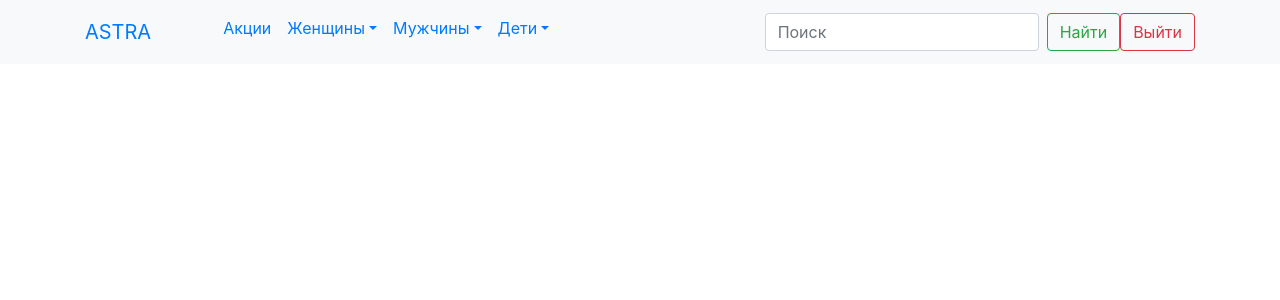
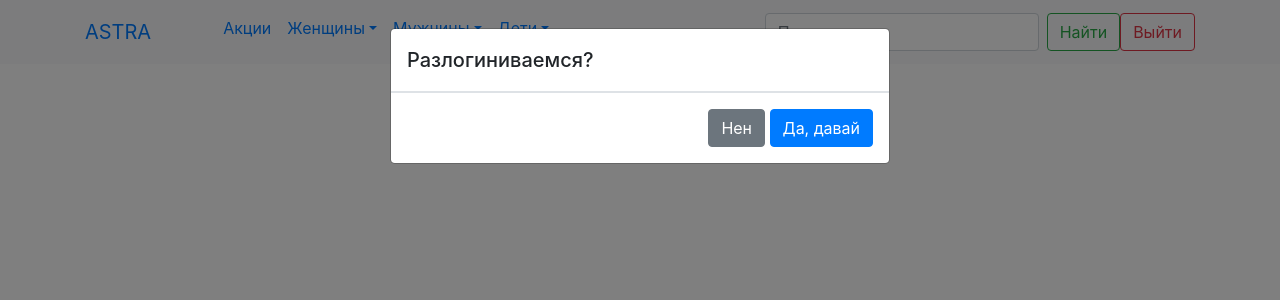
Before and after one commit to gaiiiuiiia/im.my, a PHP site: template public_html/templates/default/header.php in a window 1280 px wide, after a click on "Выйти". Shown: the top 300 px of the page. Run offline with PHP 8.4, Linux system fonts and the light colour scheme; the template is opened without the code that fills it, so the values that code supplies are empty; some libraries are stand-ins or nearby versions.

Commit message:
correct header

```diff
--- a/public_html/core/user/controller/LoginController.php
+++ b/public_html/core/user/controller/LoginController.php
@@ -30,7 +30,8 @@ class LoginController extends BaseUser
             $user_data_from_DB = $this->createUserDataFromDB($user_data);
 
             if (!$user_data_from_DB) {
-                throw new UserException('Пользователя с таким логином не существует', 3);
+                $this->redirect($_SERVER['HTTP_REFERER']);
+                //throw new UserException('Пользователя с таким логином не существует', 3);
             }
 
             if (!$this->checkPassword($user_data['password'], $user_data_from_DB)){
--- a/public_html/templates/default/header.php
+++ b/public_html/templates/default/header.php
@@ -16,7 +16,7 @@
 
 <nav class="navbar navbar-expand-sm navar-light bg-light">
     <div class="container">
-        <a href="" class="navbar-brand">ASTRA</a>
+        <a href="<?=PATH?>" class="navbar-brand">ASTRA</a>
         <button class="navbar-toggler" type="button" data-toggle="collapse" data-target="#navbarContent"
                 aria-controls="navbarContent" aria-expanded="false">
             <span class="navbar-toggler-icon"></span>
@@ -68,8 +68,8 @@
         </div>
     </div>
 </nav>
-<!-- Модальное окно-->
-<div class="modal fade" id="exampleModal" tabindex="-1" role="dialog" aria-labelledby="myModalLabel" aria-hidden="true">
+
+<div class="modal fade" id="loginModal" tabindex="-1" role="dialog" aria-labelledby="myModalLabel" aria-hidden="true">
     <div class="modal-dialog">
         <div class="modal-content">
             <ul class="nav nav-tabs" id="myTab" role="tablist">
@@ -161,6 +161,45 @@
 
 <!---->
 
+            <div class="modal-header">
+                <h5 class="modal-title" id="exampleModalLabel">Вход</h5>
+            </div>
+            <div class="modal-body">
+                <form action="<?=PATH?>login" method="post" id="loginModalForm">
+                    <div class="row mb-3">
+                        <label for="inputEmail" class="col-sm-2 col-form-lable">Логин</label>
+                        <div class="col-sm-10">
+                            <input type="text" name='login' class="form-control" id="inputEmail">
+                        </div>
+                    </div>
+                    <div class="row mb-3">
+                        <label for="inputPass" class="col-sm-2 col-form-lable">Пароль</label>
+                        <div class="col-sm-10">
+                            <input type="password" name="password" class="form-control" id="inputPass">
+                        </div>
+                    </div>
+                </form>
+            </div>
+            <div class="modal-footer">
+                <button type="button" class="btn btn-secondary" data-dismiss="modal">Закрыть</button>
+                <button type="submit" name="loginButton" form="loginModalForm" class="btn btn-primary">Войти</button>
+            </div>
         </div>
     </div>
 </div>
+
+<div class="modal fade" id="logoutModal" tabindex="-1" role="dialog" aria-labelledby="myModalLabel" aria-hidden="true">
+    <div class="modal-dialog">
+        <div class="modal-content">
+            <div class="modal-header">
+                <h5 class="modal-title" id="exampleModalLabel">Разлогиниваемся?</h5>
+            </div>
+            <div class="modal-footer">
+                <form action="<?=PATH?>login" method="post" id="logoutModalForm">
+                        <button type="button" class="btn btn-secondary" data-dismiss="modal">Нен</button>
+                        <button type="submit" name="logoutButton" form="logoutModalForm" class="btn btn-primary">Да, давай</button>
+                </form>
+            </div>
+        </div>
+    </div>
+</div>
```
